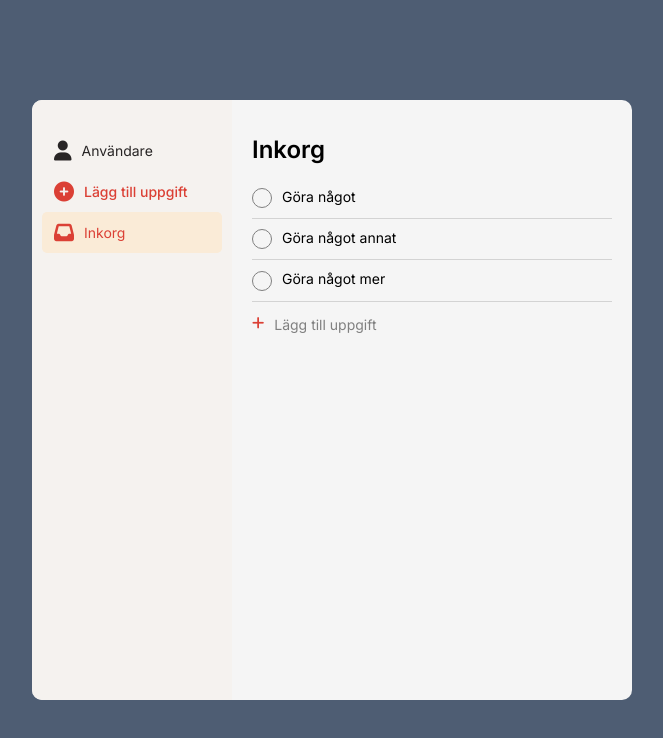
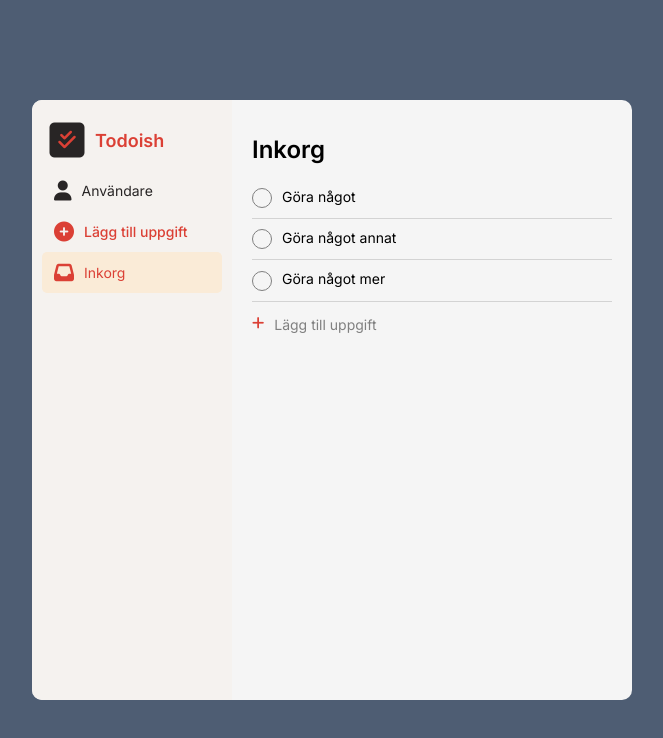
Before and after one commit to helihard/todoish, a React (Vite) app: page / in a window 1280 px wide. Shown: the top 738 px of the page, without its empty margins (308-971 px from the left). Built offline with nearby package versions, Linux system fonts and the light colour scheme.

Commit message:
preliminary logotype

```diff
--- a/src/components/Sidebar.jsx
+++ b/src/components/Sidebar.jsx
@@ -1,6 +1,13 @@
 function Sidebar() {
   return (
     <aside>
+      <div className="logo-div">
+        <span className="fa-stack fa-2x">
+          <i className="fa-solid fa-square fa-stack-2x"></i>
+          <i className="fa-solid fa-check-double fa-stack-1x fa-inverse"></i>
+        </span>
+        <span>Todoish</span>
+      </div>
       <div>
         <i className="fa-solid fa-user fa-lg" id="user-icon"></i>
         <span>Användare</span>
--- a/src/index.css
+++ b/src/index.css
@@ -25,7 +25,7 @@ body {
 }
 
 aside {
-  padding: 30px 10px 20px;
+  padding: 20px 10px 20px;
   background-color: rgb(245, 242, 239);
   color: rgb(40, 37, 37);
   display: flex;
@@ -43,7 +43,30 @@ aside div {
   transition: 0.1s ease-in-out;
 }
 
-aside div:nth-child(2) {
+.logo-div {
+  font-size: 10px;
+  padding: 0;
+  margin-bottom: 10px;
+  display: flex;
+  gap: 3px;
+  align-items: center;
+}
+
+.logo-div:hover {
+  background-color: whitesmoke !important;
+}
+
+.logo-div i:nth-of-type(2) {
+  color: var(--red);
+}
+
+.logo-div span:last-child {
+  color: var(--red);
+  font-size: 18px;
+  font-weight: 600;
+}
+
+aside div:nth-child(3) {
   color: var(--red);
   font-weight: 500;
 }
```
